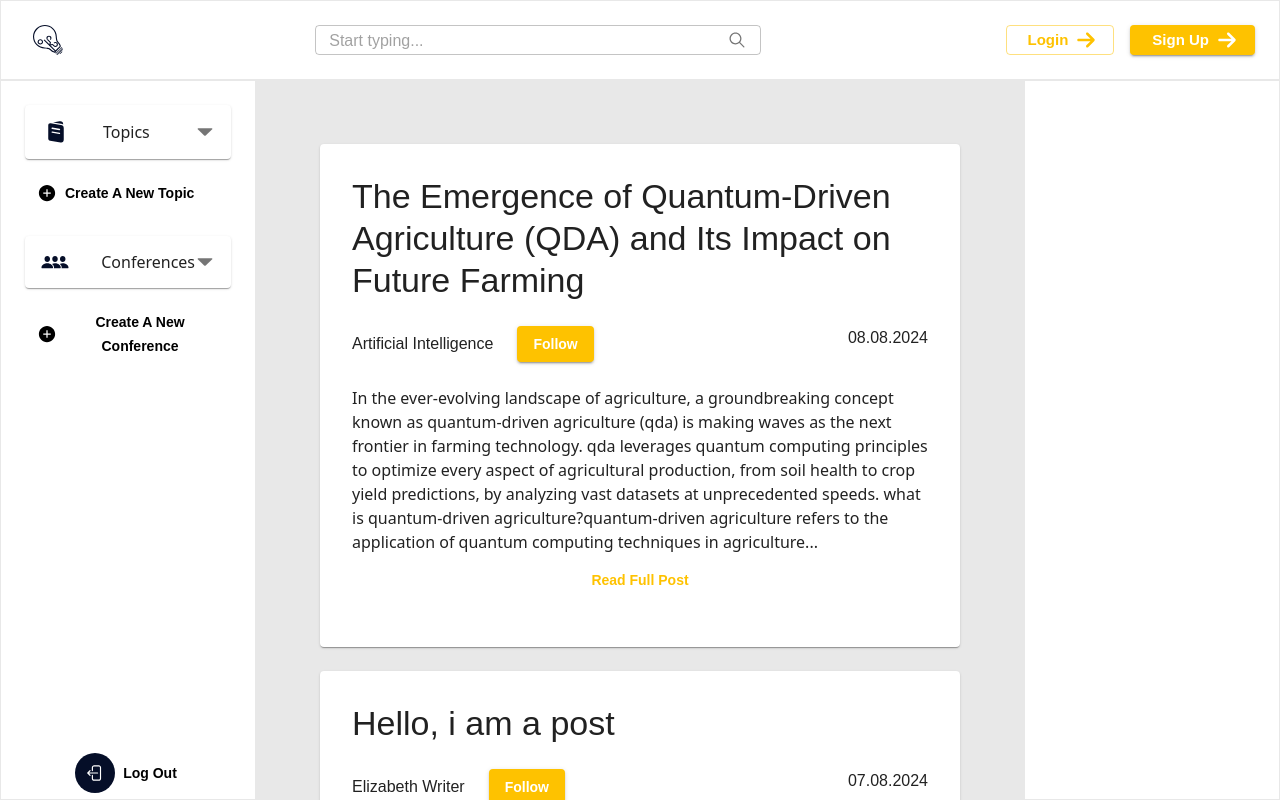
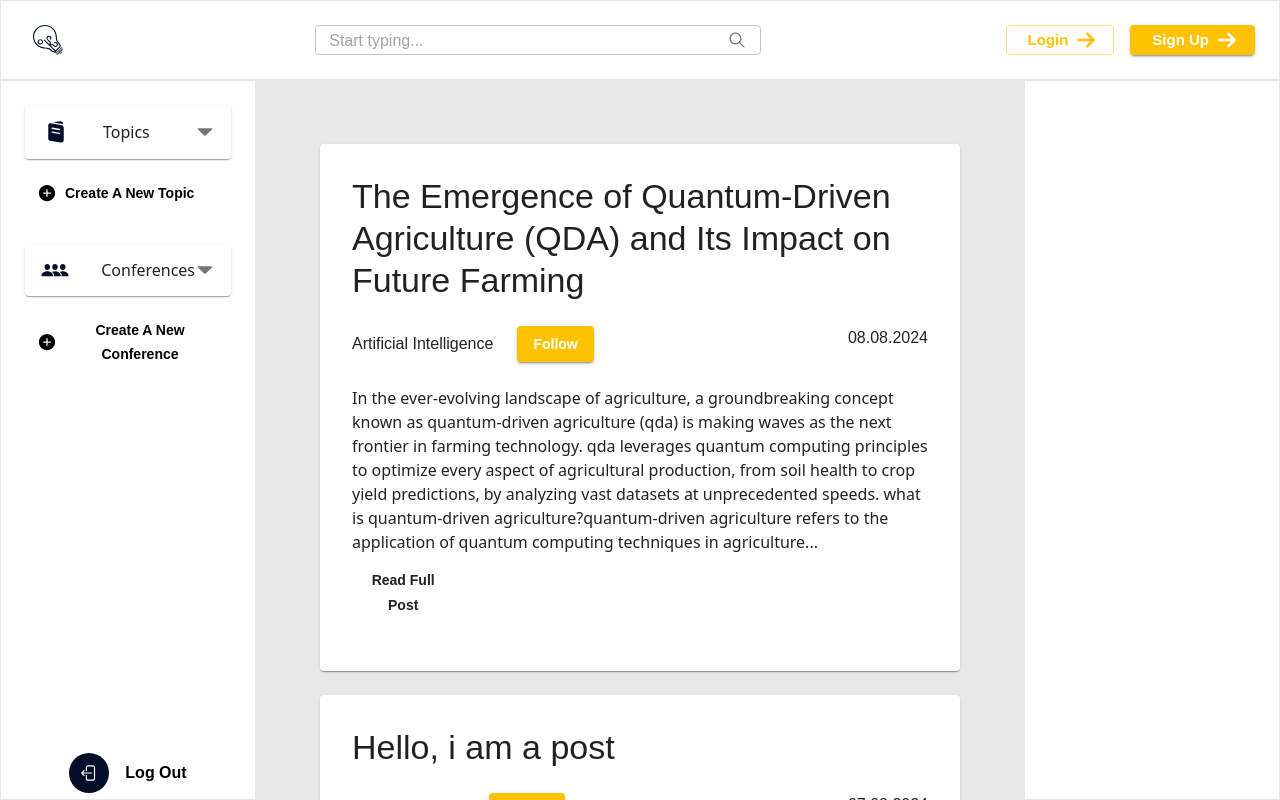
Before and after one commit to dianetc/kleesia, a Next.js app: page /home in a window 1280 px wide. Built offline with nearby package versions, Linux system fonts and the light colour scheme.

Commit message:
Refining User Interface with trim functionality

```diff
--- a/src/app/(forum)/home/page.jsx
+++ b/src/app/(forum)/home/page.jsx
@@ -14,7 +14,7 @@ import CardContent from "@mui/material/CardContent";
 import CardActions from "@mui/material/CardActions";
 
 let Page = () => {
-  let [readMore, setReadMore] = useState(0);
+  let [readMore, setReadMore] = useState({ id: "", active: false });
 
   return (
     <Stack spacing={3} sx={{ padding: 8 }}>
@@ -35,14 +35,19 @@ let Page = () => {
                 {/* Description */}
                 <Stack spacing={1}>
                   <Typography variant="p">
-                    {readMore && readMore === post?.title
+                    {readMore?.id === post?.title && readMore?.active
                       ? post?.description
                       : trimming(post?.description, 500)}
                   </Typography>
                   <Button
-                    variant="text"
-                    onClick={() => setReadMore(post?.title)}
-                    sx={{ width: "100%" }}
+                    variant="secondary"
+                    onClick={() =>
+                      setReadMore({
+                        id: post?.title,
+                        active: true,
+                      })
+                    }
+                    sx={{ width: "100%", maxWidth: "8vw" }}
                   >
                     Read full post
                   </Button>
--- a/src/app/(forum)/layout.jsx
+++ b/src/app/(forum)/layout.jsx
@@ -1,27 +1,27 @@
+"use client";
+
 import Image from "next/image";
+
+import { useDispatch } from "react-redux";
+import { logout } from "@/store/slices/persisted";
 
 import Stack from "@mui/material/Stack";
 import OutlinedInput from "@mui/material/OutlinedInput";
 import InputAdornment from "@mui/material/InputAdornment";
 
+import { Box } from "@mui/material";
 import Button from "@mui/material/Button";
-
 import Accordion from "@mui/material/Accordion";
-import ExpandMoreIcon from "@mui/icons-material/ExpandMore";
+import Typography from "@mui/material/Typography";
 import AccordionActions from "@mui/material/AccordionActions";
 import AccordionSummary from "@mui/material/AccordionSummary";
 import AccordionDetails from "@mui/material/AccordionDetails";
-import Typography from "@mui/material/Typography";
 
+// Icons
+import { IoIosSearch as SearchIcon } from "react-icons/io";
+import { IoAddCircleSharp as PlusIcon } from "react-icons/io5";
+import { FaArrowRight as RightArrowIcon } from "react-icons/fa6";
 import { VscTriangleDown as DownArrowIcon } from "react-icons/vsc";
-import { FaUsers as UserIcon } from "react-icons/fa6";
-import { FaArrowRight as RightArrowIcon } from "react-icons/fa6";
-
-import { IoIosSearch as SearchIcon } from "react-icons/io";
-
-import { Box } from "@mui/material";
-
-import { IoAddCircleSharp as PlusIcon } from "react-icons/io5";
 
 let Layout = ({ children }) => {
   return (
@@ -83,6 +83,8 @@ let Content = ({ children }) => {
 };
 
 let LeftBar = () => {
+  let dispatch = useDispatch();
+
   return (
     <Box sx={{ width: "20%", border: "1px solid #E8E8E8" }}>
       <Stack
@@ -91,7 +93,7 @@ let LeftBar = () => {
         alignItems={"stretch"}
         justifyContent={"space-between"}
       >
-        <Stack spacing={3} sx={{ padding: 3 }}>
+        <Stack spacing={4} sx={{ padding: 3 }}>
           <Stack alignItems="start" spacing={2}>
             <Accordion sx={{ width: "100%" }}>
               <AccordionSummary
@@ -130,13 +132,11 @@ let LeftBar = () => {
           </Stack>
         </Stack>
 
-        <Button
-          variant="secondary"
-          startIcon={
+        <Button variant="secondary" onClick={() => dispatch(logout())}>
+          <Stack direction={"row"} spacing={2} alignItems={"center"}>
             <Image src={"/icons/log-out.svg"} width={40} height={40} />
-          }
-        >
-          Log out
+            <Typography fontWeight={600}>Log Out</Typography>
+          </Stack>
         </Button>
       </Stack>
     </Box>
--- a/src/store/slices/persisted.js
+++ b/src/store/slices/persisted.js
@@ -29,7 +29,7 @@ export const { saveSession, destroy } = persisted.actions;
 
 export function logout(request) {
   return async (dispatch, getState) => {
-    if (!hasCookie("IjAjlYED")) return;
+    if (!hasCookie("ABywFrtD")) return;
 
     let { type } = getState().persisted.user;
     let user_type = type;
```
